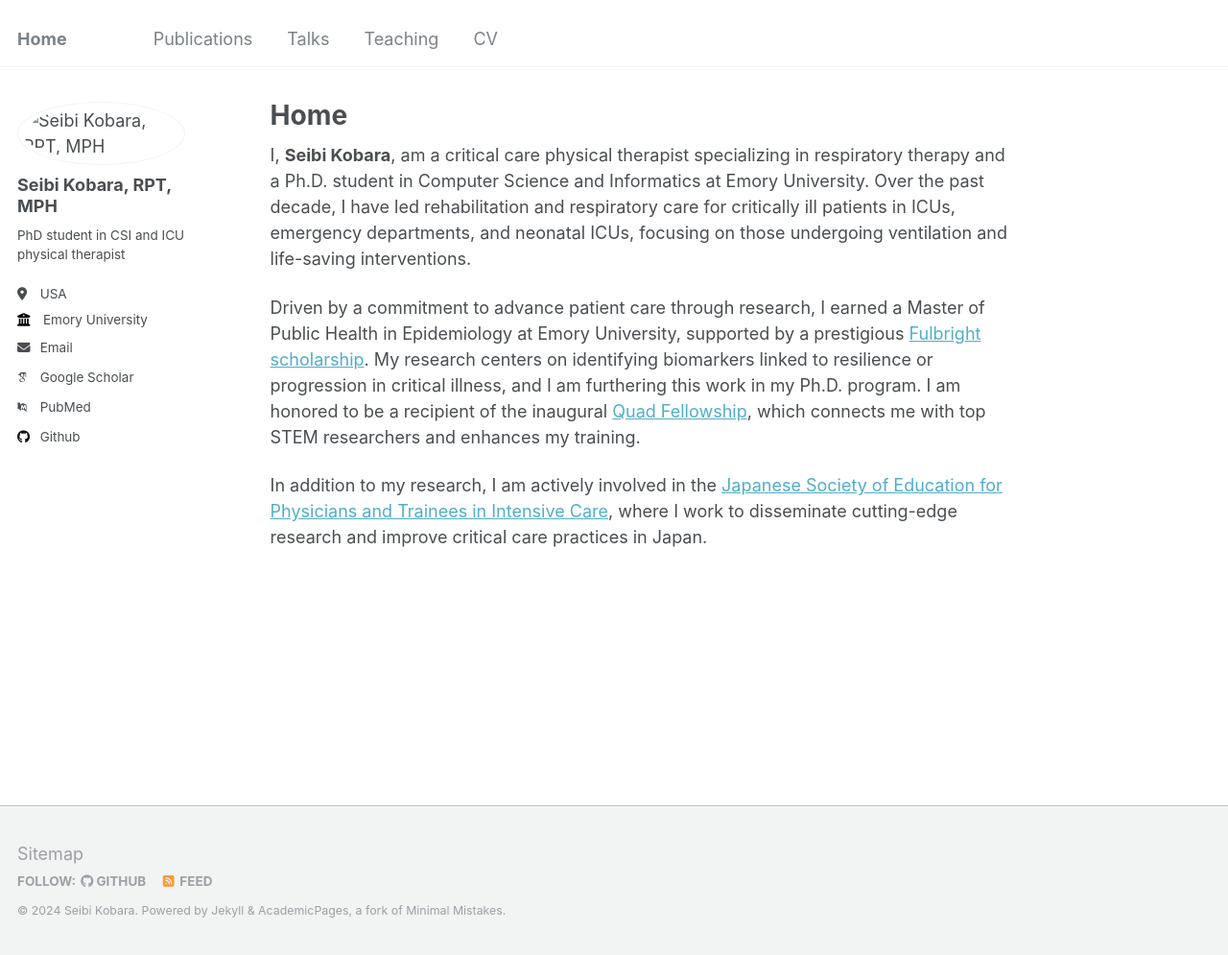
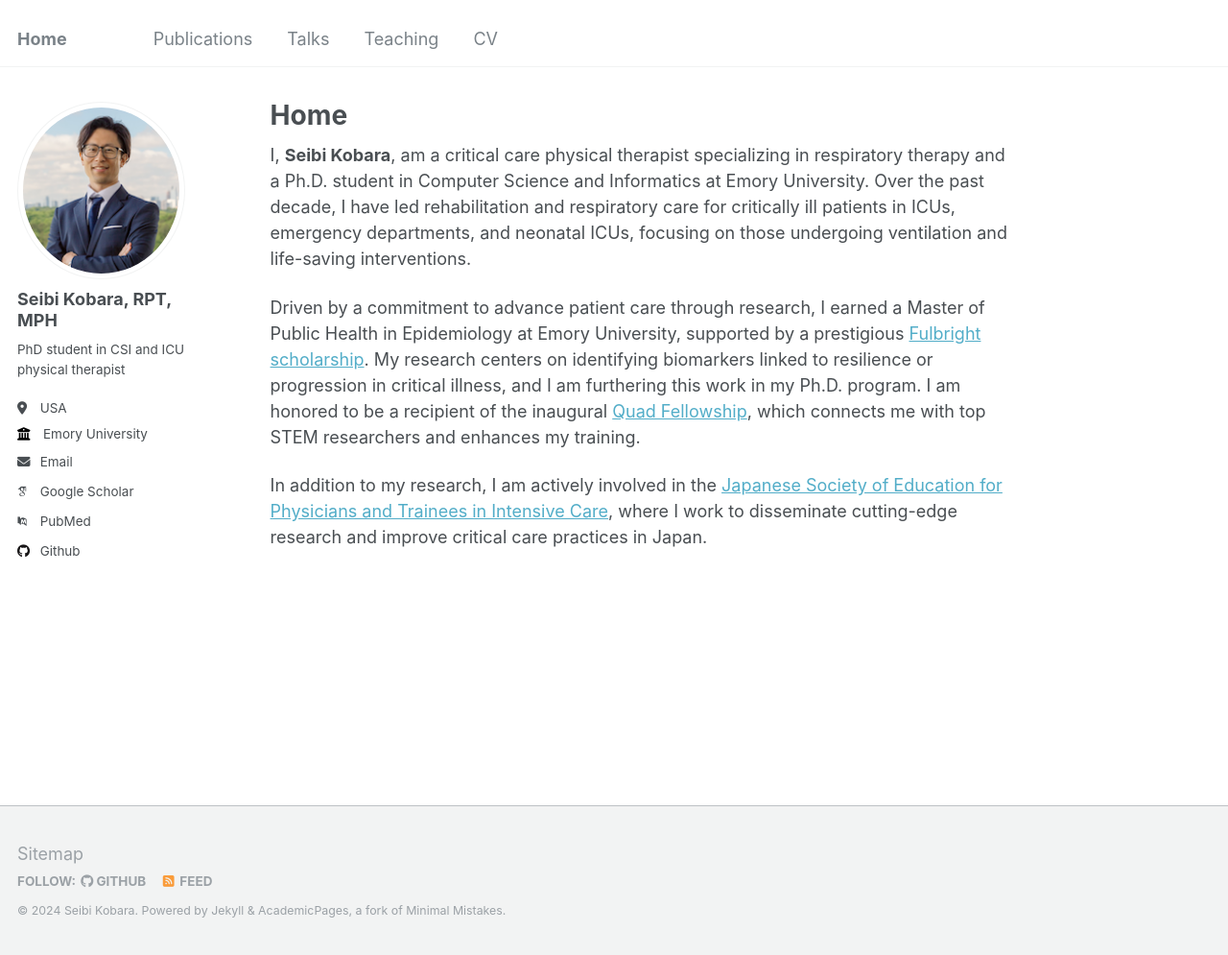
Before and after one commit to seibikobara/seibikobara.github.io, a Jekyll site: the page built from _pages/about.md, in a window 1280 px wide and 995 px high. Shown: the whole window at 96% size. Built offline with Jekyll 4.4.1, drawn with Linux system fonts in a browser that asks for light colours; some web fonts are replaced.

Commit message:
Update _config.yml

```diff
--- a/_config.yml
+++ b/_config.yml
@@ -21,7 +21,7 @@ repository               : "seibikobara.github.io"
 #               Additional customization can be done by editing /_includes/author-profile.html
 author:
   # Biographic information
-  avatar           : /seibikobara.github.io/images/profile.jpg
+  avatar           : "profile.png"
   name             : "Seibi Kobara, RPT, MPH"
   pronouns         : # example: "she/her"
   bio              : "PhD student in CSI and ICU physical therapist"
```
